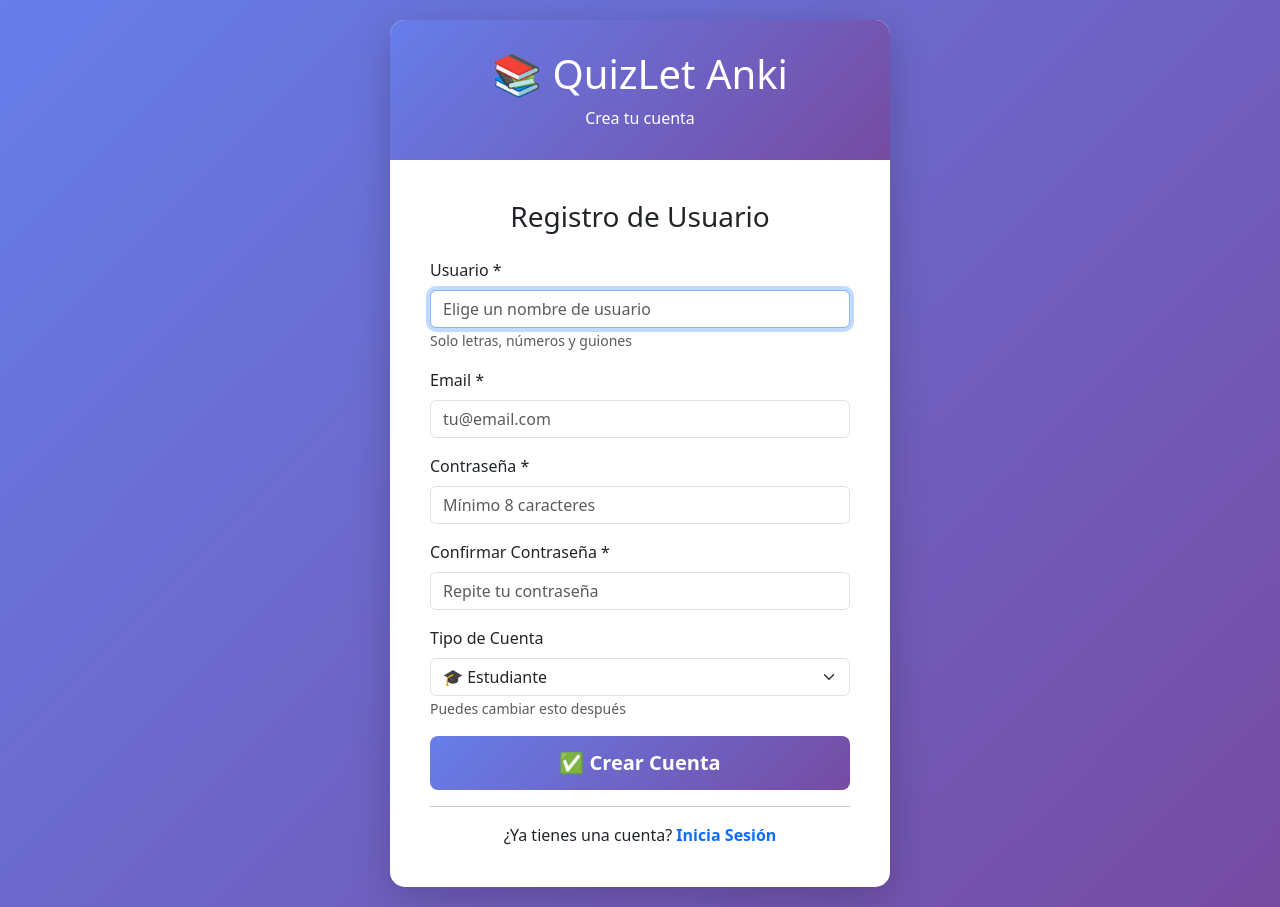
After one commit to JoseSanz001/reto_parcial, a Django app: page /registro/ in a window 1280 px wide. The commit adds this page. Run offline with Django 5.2, Linux system fonts and the light colour scheme.

Commit message:
modificaciones para login y registro segun el rol

```diff
--- a/my_project/core/urls.py
+++ b/my_project/core/urls.py
@@ -1,33 +1,24 @@
 from django.urls import path
 from . import views
 
-# Nombre de la app para usar en los templates (namespace)
 app_name = 'core'
 
-# Definición de todas las rutas de la aplicación
 urlpatterns = [
-    # Dashboard principal - http://localhost:8000/
+    # Autenticación
+    path('login/', views.login_view, name='login'),
+    path('registro/', views.registro_view, name='registro'),
+    path('logout/', views.logout_view, name='logout'),
+
+    # Dashboard y funcionalidades principales
     path('', views.dashboard, name='dashboard'),
-
-    # Lista de barajas - http://localhost:8000/barajas/
     path('barajas/', views.lista_barajas, name='lista_barajas'),
-
-    # Estudiar una baraja específica - http://localhost:8000/estudiar/1/
     path('estudiar/<int:baraja_id>/', views.estudiar_baraja, name='estudiar_baraja'),
-
-    # Calificar una respuesta (AJAX) - http://localhost:8000/calificar/1/
     path('calificar/<int:tarjeta_id>/', views.calificar_respuesta, name='calificar_respuesta'),
-
-    # ruta para hacer la busqueda de tarjetas
     path('buscar/', views.buscar_tarjetas, name='buscar_tarjetas'),
-
-    # ruta para importar archivos CSV
     path('importar-csv/', views.importar_csv, name='importar_csv'),
-
-    # Exportacion de CSV
     path('exportar-csv/<int:baraja_id>/', views.exportar_csv, name='exportar_csv'),
 
-        # URLs del sistema de clases
+    # Sistema de clases
     path('clases/', views.mis_clases, name='mis_clases'),
     path('clases/<int:clase_id>/', views.detalle_clase, name='detalle_clase'),
     path('clases/<int:clase_id>/progreso/', views.progreso_clase, name='progreso_clase'),
@@ -35,5 +26,4 @@ urlpatterns = [
 
     # Cambiar rol
     path('cambiar-rol/', views.cambiar_rol, name='cambiar_rol'),
-
 ]
--- a/my_project/core/views.py
+++ b/my_project/core/views.py
@@ -1,3 +1,5 @@
+from django.contrib import messages
+from pyexpat.errors import messages
 from django.shortcuts import render, redirect, get_object_or_404
 from django.contrib.auth.decorators import login_required
 from django.http import HttpResponse, JsonResponse
@@ -456,12 +458,14 @@ def cambiar_rol(request):
     Permite al usuario cambiar su propio rol.
     NOTA: En producción esto debería estar restringido solo a administradores.
     """
+    from django.contrib import messages
+    from .models import PerfilUsuario
+
     if request.method == 'POST':
         nuevo_rol = request.POST.get('rol')
 
         # Crear perfil si no existe
         if not hasattr(request.user, 'perfil'):
-            from .models import PerfilUsuario
             PerfilUsuario.objects.create(usuario=request.user, rol=nuevo_rol)
         else:
             # Actualizar el rol
@@ -473,7 +477,6 @@ def cambiar_rol(request):
 
     # Obtener o crear perfil
     if not hasattr(request.user, 'perfil'):
-        from .models import PerfilUsuario
         PerfilUsuario.objects.create(usuario=request.user, rol='estudiante')
 
     context = {
@@ -487,3 +490,117 @@ def cambiar_rol(request):
     }
 
     return render(request, 'core/cambiar_rol.html', context)
+
+# ==================== VISTAS DE AUTENTICACIÓN ====================
+
+from django.contrib.auth import authenticate, login as auth_login, logout as auth_logout
+from django.contrib.auth.models import User
+from django.contrib.auth.forms import AuthenticationForm
+
+# Vista de Login personalizada
+def login_view(request):
+    """
+    Página de inicio de sesión personalizada.
+    """
+    from django.contrib import messages
+
+    if request.user.is_authenticated:
+        return redirect('core:dashboard')
+
+    if request.method == 'POST':
+        username = request.POST.get('username')
+        password = request.POST.get('password')
+
+        # Autenticar usuario
+        user = authenticate(request, username=username, password=password)
+
+        if user is not None:
+            # Login exitoso
+            auth_login(request, user)
+            messages.success(request, f'¡Bienvenido de nuevo, {user.username}!')
+
+            # Redirigir a la página que intentaba acceder o al dashboard
+            next_url = request.GET.get('next', 'core:dashboard')
+            return redirect(next_url)
+        else:
+            messages.error(request, 'Usuario o contraseña incorrectos')
+
+    return render(request, 'core/login.html', {})
+
+
+# Vista de Registro
+def registro_view(request):
+    """
+    Página de registro de nuevos usuarios.
+    """
+    from django.contrib import messages
+    from .models import PerfilUsuario
+
+    if request.user.is_authenticated:
+        return redirect('core:dashboard')
+
+    if request.method == 'POST':
+        username = request.POST.get('username')
+        email = request.POST.get('email')
+        password1 = request.POST.get('password1')
+        password2 = request.POST.get('password2')
+        rol = request.POST.get('rol', 'estudiante')
+
+        # Validaciones
+        if not username or not email or not password1:
+            messages.error(request, 'Todos los campos son obligatorios')
+            return render(request, 'core/registro.html', {})
+
+        if password1 != password2:
+            messages.error(request, 'Las contraseñas no coinciden')
+            return render(request, 'core/registro.html', {})
+
+        if len(password1) < 8:
+            messages.error(request, 'La contraseña debe tener al menos 8 caracteres')
+            return render(request, 'core/registro.html', {})
+
+        # Verificar si el usuario ya existe
+        if User.objects.filter(username=username).exists():
+            messages.error(request, 'El nombre de usuario ya está en uso')
+            return render(request, 'core/registro.html', {})
+
+        if User.objects.filter(email=email).exists():
+            messages.error(request, 'El email ya está registrado')
+            return render(request, 'core/registro.html', {})
+
+        # Crear el usuario
+        user = User.objects.create_user(
+            username=username,
+            email=email,
+            password=password1
+        )
+
+        # El perfil se crea automáticamente por las señales
+        # Pero actualizamos el rol si es diferente de estudiante
+        if hasattr(user, 'perfil') and rol != 'estudiante':
+            user.perfil.rol = rol
+            user.perfil.save()
+
+        # Login automático después del registro
+        auth_login(request, user)
+        messages.success(request, f'¡Bienvenido, {username}! Tu cuenta ha sido creada exitosamente')
+
+        return redirect('core:dashboard')
+
+    return render(request, 'core/registro.html', {})
+
+
+# Vista de Logout
+def logout_view(request):
+    """
+    Cierra la sesión del usuario.
+    """
+    from django.contrib import messages
+
+    username = request.user.username if request.user.is_authenticated else ''
+    auth_logout(request)
+
+    if username:
+        messages.success(request, f'¡Hasta pronto, {username}!')
+
+    return redirect('core:login')
--- a/my_project/my_project/settings.py
+++ b/my_project/my_project/settings.py
@@ -128,9 +128,9 @@ MEDIA_URL = '/media/'  # URL para acceder a archivos subidos
 MEDIA_ROOT = BASE_DIR / 'media'  # Carpeta donde se guardan archivos subidos
 
 # Configuración de login (redirige a dashboard después de login)
-LOGIN_URL = '/admin/login/'  # URL para hacer login si no está autenticado
-LOGIN_REDIRECT_URL = '/'  # Redirigir al dashboard después del login exitoso
-LOGOUT_REDIRECT_URL = '/admin/'  # Redirigir al admin después del logout
+LOGIN_URL = 'core:login'  # Cambiar de '/admin/login/' a 'core:login'
+LOGIN_REDIRECT_URL = 'core:dashboard'  # Ya estaba así
+LOGOUT_REDIRECT_URL = 'core:login'  # Cambiar de '/admin/' a 'core:login'
 
 # Default primary key field type
 # https://docs.djangoproject.com/en/5.2/ref/settings/#default-auto-field
--- /dev/null
+++ b/my_project/templates/core/registro.html
@@ -0,0 +1,144 @@
+<!DOCTYPE html>
+<html lang="es">
+<head>
+    <meta charset="UTF-8">
+    <meta name="viewport" content="width=device-width, initial-scale=1.0">
+    <title>Registro - QuizLet Anki</title>
+    <link href="https://cdn.jsdelivr.net/npm/bootstrap@5.3.0/dist/css/bootstrap.min.css" rel="stylesheet">
+    <style>
+        body {
+            background: linear-gradient(135deg, #667eea 0%, #764ba2 100%);
+            min-height: 100vh;
+            display: flex;
+            align-items: center;
+            justify-content: center;
+            padding: 20px;
+        }
+        .registro-card {
+            background: white;
+            border-radius: 15px;
+            box-shadow: 0 10px 40px rgba(0,0,0,0.2);
+            overflow: hidden;
+            max-width: 500px;
+            width: 100%;
+        }
+        .registro-header {
+            background: linear-gradient(135deg, #667eea 0%, #764ba2 100%);
+            color: white;
+            padding: 30px;
+            text-align: center;
+        }
+        .registro-body {
+            padding: 40px;
+        }
+        .btn-registro {
+            background: linear-gradient(135deg, #667eea 0%, #764ba2 100%);
+            border: none;
+            padding: 12px;
+            font-weight: bold;
+        }
+        .btn-registro:hover {
+            opacity: 0.9;
+        }
+    </style>
+</head>
+<body>
+    <div class="registro-card">
+        <!-- Header -->
+        <div class="registro-header">
+            <h1 class="mb-2">📚 QuizLet Anki</h1>
+            <p class="mb-0">Crea tu cuenta</p>
+        </div>
+
+        <!-- Body -->
+        <div class="registro-body">
+            <h3 class="text-center mb-4">Registro de Usuario</h3>
+
+            <!-- Mensajes -->
+            {% if messages %}
+                {% for message in messages %}
+                <div class="alert alert-{{ message.tags }} alert-dismissible fade show">
+                    {{ message }}
+                    <button type="button" class="btn-close" data-bs-dismiss="alert"></button>
+                </div>
+                {% endfor %}
+            {% endif %}
+
+            <!-- Formulario de Registro -->
+            <form method="POST">
+                {% csrf_token %}
+
+                <div class="mb-3">
+                    <label for="username" class="form-label">Usuario *</label>
+                    <input type="text"
+                           class="form-control"
+                           id="username"
+                           name="username"
+                           placeholder="Elige un nombre de usuario"
+                           required
+                           autofocus>
+                    <small class="text-muted">Solo letras, números y guiones</small>
+                </div>
+
+                <div class="mb-3">
+                    <label for="email" class="form-label">Email *</label>
+                    <input type="email"
+                           class="form-control"
+                           id="email"
+                           name="email"
+                           placeholder="tu@email.com"
+                           required>
+                </div>
+
+                <div class="mb-3">
+                    <label for="password1" class="form-label">Contraseña *</label>
+                    <input type="password"
+                           class="form-control"
+                           id="password1"
+                           name="password1"
+                           placeholder="Mínimo 8 caracteres"
+                           required>
+                </div>
+
+                <div class="mb-3">
+                    <label for="password2" class="form-label">Confirmar Contraseña *</label>
+                    <input type="password"
+                           class="form-control"
+                           id="password2"
+                           name="password2"
+                           placeholder="Repite tu contraseña"
+                           required>
+                </div>
+
+                <div class="mb-3">
+                    <label for="rol" class="form-label">Tipo de Cuenta</label>
+                    <select class="form-select" id="rol" name="rol">
+                        <option value="estudiante" selected>🎓 Estudiante</option>
+                        <option value="docente">👨‍🏫 Docente/Profesor</option>
+                    </select>
+                    <small class="text-muted">Puedes cambiar esto después</small>
+                </div>
+
+                <div class="d-grid mb-3">
+                    <button type="submit" class="btn btn-primary btn-lg btn-registro">
+                        ✅ Crear Cuenta
+                    </button>
+                </div>
+
+                <hr>
+
+                <div class="text-center">
+                    <p class="mb-0">
+                        ¿Ya tienes una cuenta?
+                        <a href="{% url 'core:login' %}" class="text-decoration-none fw-bold">
+                            Inicia Sesión
+                        </a>
+                    </p>
+                </div>
+            </form>
+        </div>
+    </div>
+
+    <script src="https://cdn.jsdelivr.net/npm/bootstrap@5.3.0/dist/js/bootstrap.bundle.min.js"></script>
+</body>
+</html>
```
Also changed, not shown: my_project/templates/core/base.html (+24 -0 lines), my_project/templates/core/dashboard.html (+72 -8 lines), my_project/templates/core/login.html (added, +120 -0 lines).
